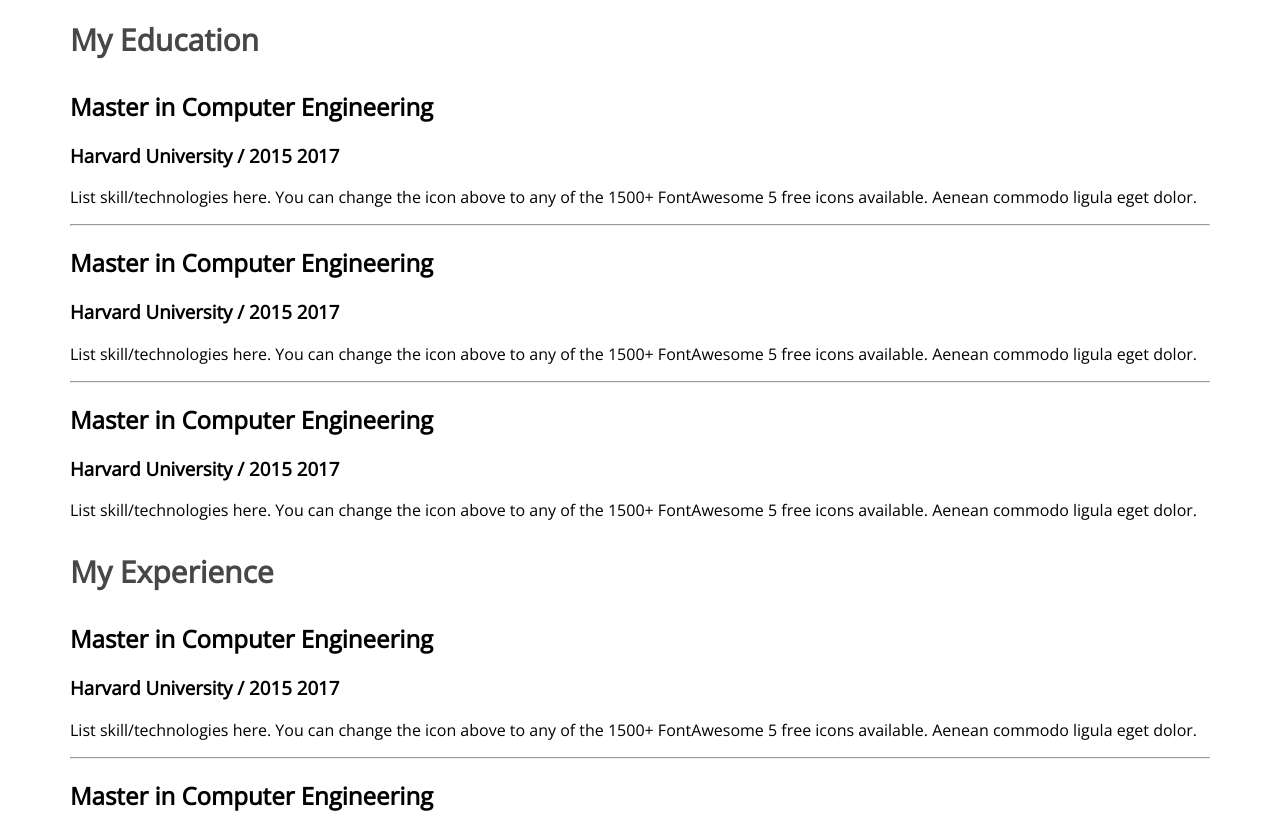
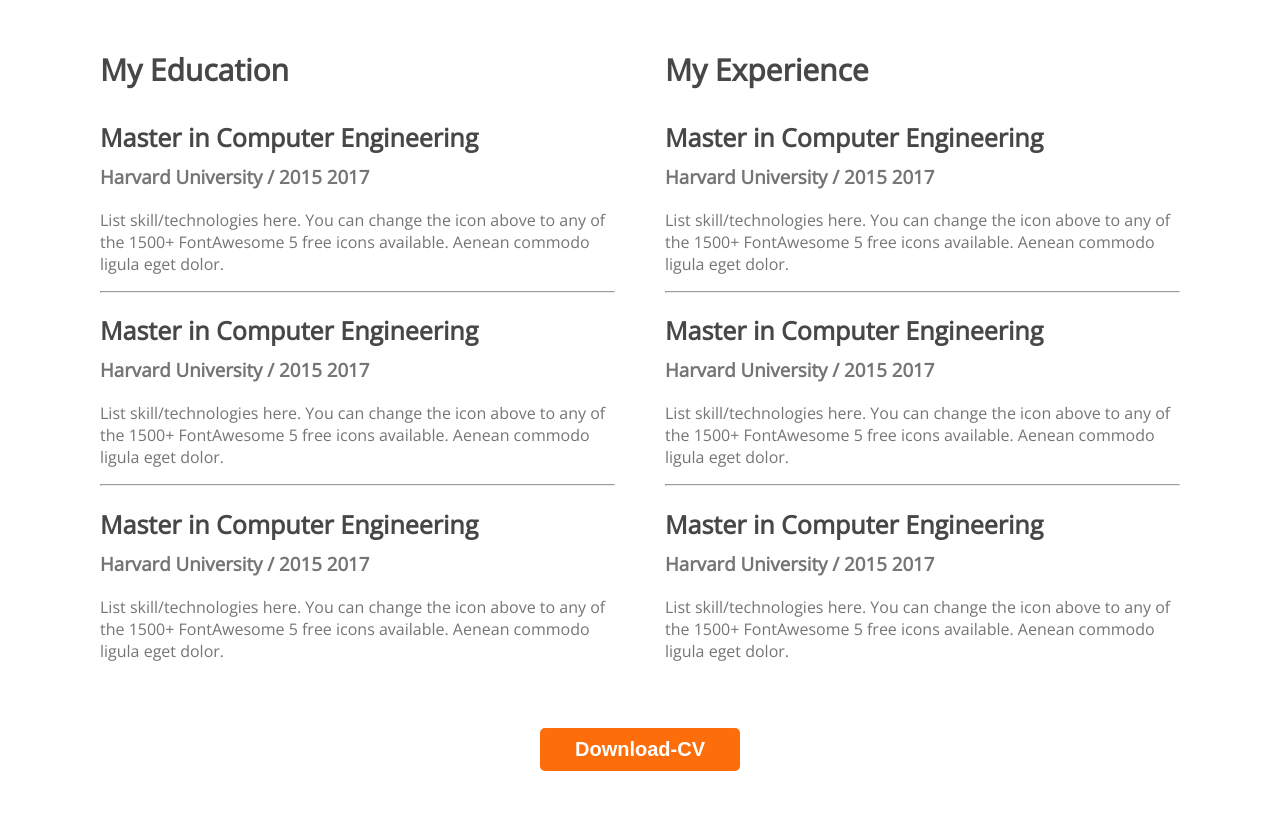
Before and after one commit to sabbir08/my-developer-portfolio, a plain HTML site: page index.html in a window 1280 px wide. Shown: the part 2340-3155 px from the top of the page. After the commit the page ends 3119 px from the top, so only its background shows below. Drawn offline with nearby package versions, Linux system fonts and the light colour scheme.

Commit message:
added skill and button

```diff
--- a/css/portfolio.css
+++ b/css/portfolio.css
@@ -106,7 +106,8 @@ main {
     max-width: 1140px;
     margin: 0 auto;
 }
-main section{
+
+main section {
     margin-top: 130px;
 }
 
@@ -148,8 +149,38 @@ main section{
 .skill-des {
     color: #757575;
 }
-.resume-column-title{
+
+.resume-column-title {
     color: #474747;
     font-size: 30px;
     font-weight: 700;
 }
+
+.resume-container {
+    display: flex;
+    gap: 50px;
+    margin: 30px;
+
+}
+
+.download-cv {
+    text-align: center;
+    margin-top: 50px;
+}
+
+.resume-item-des {
+    color: #757575;
+}
+
+.resume-item-institute {
+    color: #757575;
+    margin-bottom: 20px;
+    margin-top: 0px;
+}
+
+.resume-item-title {
+    color: #474747;
+    font-size: 25px;
+    font-weight: 700;
+    margin-bottom: 10px;
+}
--- a/index.html
+++ b/index.html
@@ -185,6 +185,9 @@
 
 
             </div>
+            <div class="download-cv">
+                <button class="btn-primary">Download-CV</button>
+            </div>
         </section>
     </main>
     <footer></footer>
```
Lines whose indentation alone changed are shown as unchanged.
